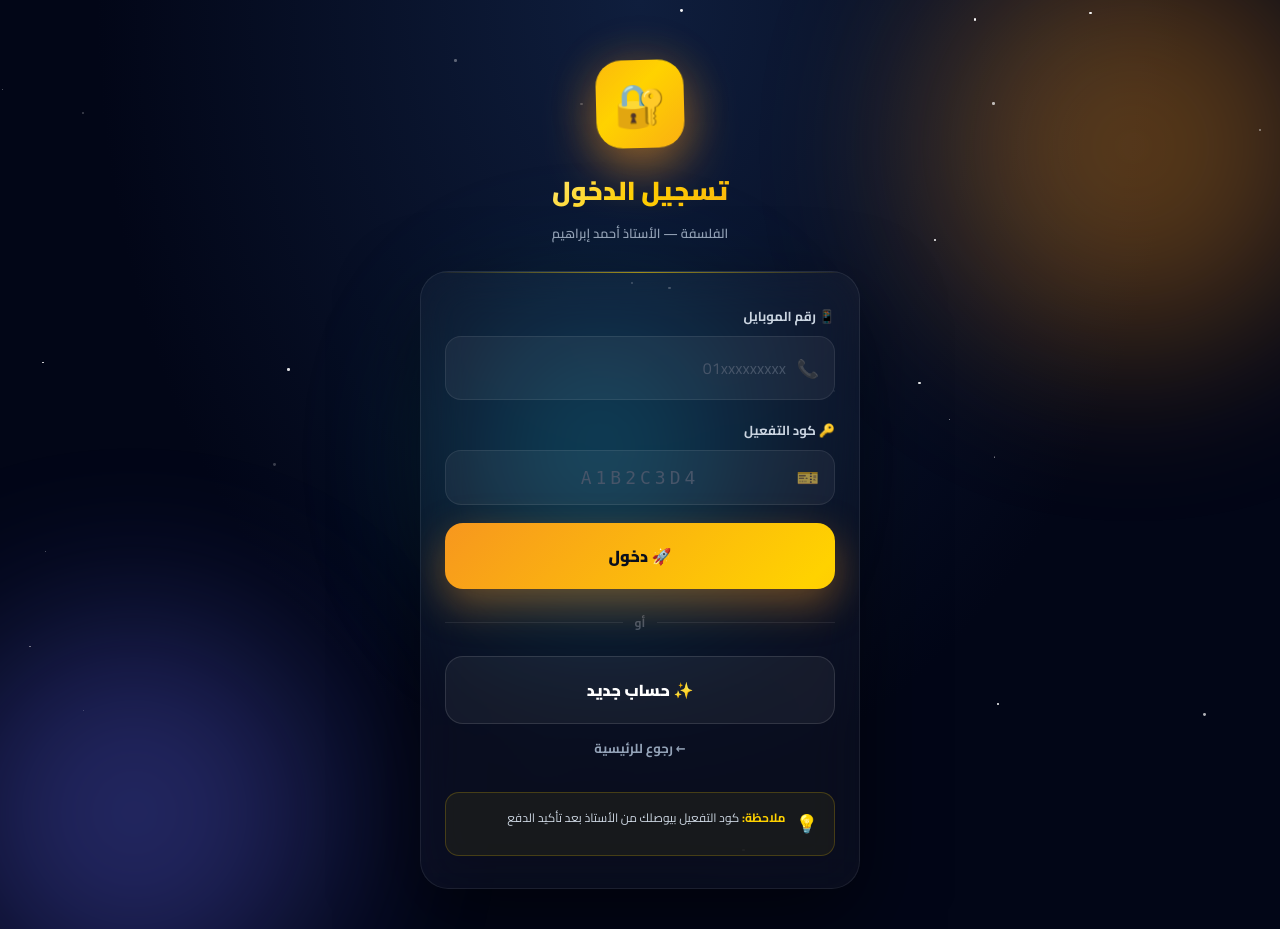
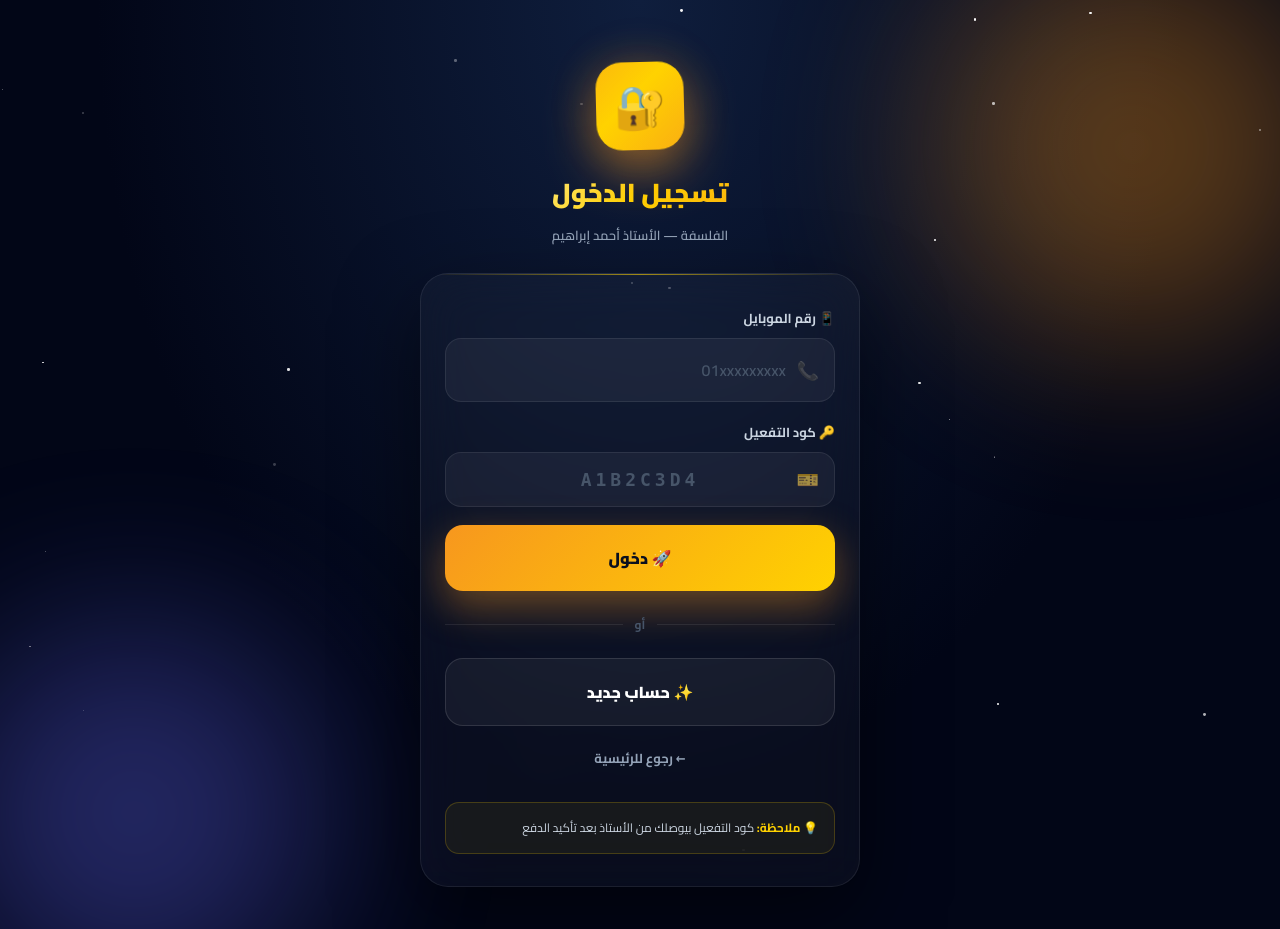
Before and after one commit to a01008062965a-afk/ahmededu, a Flask app: page /login in a window 1280 px wide. Run offline with Flask 3, Linux system fonts and the light colour scheme.

Commit message:
new login

```diff
--- a/templates/login.html
+++ b/templates/login.html
@@ -8,23 +8,16 @@
 <style>
 *{box-sizing:border-box;font-family:'Cairo',Tahoma,sans-serif;margin:0;padding:0;-webkit-tap-highlight-color:transparent}
 body{background:#020617;min-height:100vh;color:#fff;position:relative;display:flex;align-items:center;justify-content:center;padding:20px;overflow-x:hidden}
-
 .bg{position:fixed;inset:0;z-index:0;overflow:hidden;background:radial-gradient(ellipse at top,#0f1e3d 0%,#020617 60%)}
 .orb{position:absolute;border-radius:50%;filter:blur(90px);opacity:0.35}
 .o1{width:400px;height:400px;background:#f7971e;top:-120px;right:-120px;animation:f1 18s infinite}
 .o2{width:380px;height:380px;background:#6366f1;bottom:-120px;left:-120px;animation:f2 20s infinite}
-.o3{width:250px;height:250px;background:#06b6d4;top:40%;left:40%;animation:f3 22s infinite}
 @keyframes f1{0%,100%{transform:translate(0,0)}50%{transform:translate(-70px,70px)}}
 @keyframes f2{0%,100%{transform:translate(0,0)}50%{transform:translate(70px,-50px)}}
-@keyframes f3{0%,100%{transform:translate(0,0)}33%{transform:translate(-40px,-40px)}66%{transform:translate(50px,40px)}}
-
 .stars{position:absolute;inset:0}
 .star{position:absolute;background:#fff;border-radius:50%;animation:tw 3s infinite}
 @keyframes tw{0%,100%{opacity:0.2}50%{opacity:1}}
-
 .wrap{position:relative;z-index:2;max-width:440px;width:100%}
-
-/* Header */
 .head{text-align:center;padding:20px 0 26px;position:relative}
 .logo-wrap{position:relative;margin-bottom:18px;display:inline-block}
 .logo-glow{position:absolute;inset:-10px;background:radial-gradient(circle,rgba(247,151,30,0.5),transparent 70%);filter:blur(28px);animation:pl 3s infinite}
@@ -32,116 +25,60 @@ body{background:#020617;min-height:100vh;color:#fff;position:relative;display:fl
 .logo{position:relative;width:88px;height:88px;background:linear-gradient(135deg,#f7971e 0%,#ffd200 50%,#f7971e 100%);background-size:200% 200%;border-radius:26px;display:flex;align-items:center;justify-content:center;font-size:42px;margin:0 auto;box-shadow:0 20px 50px rgba(247,151,30,0.5);animation:lr 8s infinite ease-in-out,lgl 3s infinite}
 @keyframes lr{0%,100%{transform:rotate(-3deg)}50%{transform:rotate(3deg)}}
 @keyframes lgl{0%,100%{background-position:0% 50%}50%{background-position:100% 50%}}
-
 h1{font-size:26px;font-weight:900;background:linear-gradient(135deg,#fff,#ffd200,#f7971e);-webkit-background-clip:text;-webkit-text-fill-color:transparent;background-clip:text;margin-bottom:6px}
 .head p{color:#94a3b8;font-size:13px;font-weight:600}
-
-/* Card */
 .card{background:rgba(255,255,255,0.03);backdrop-filter:blur(24px);-webkit-backdrop-filter:blur(24px);border:1px solid rgba(255,255,255,0.08);border-radius:28px;padding:32px 24px;box-shadow:0 30px 80px rgba(0,0,0,0.5);position:relative;overflow:hidden}
 .card::before{content:'';position:absolute;top:0;left:0;right:0;height:1px;background:linear-gradient(90deg,transparent,rgba(255,210,0,0.6),transparent)}
-
-.err{background:rgba(229,57,53,0.15);border:1.5px solid rgba(229,57,53,0.3);color:#ef9a9a;padding:14px;border-radius:14px;font-size:13px;font-weight:700;margin-bottom:18px;text-align:center;display:flex;align-items:center;justify-content:center;gap:8px}
-
+.err{background:rgba(229,57,53,0.15);border:1.5px solid rgba(229,57,53,0.3);color:#ef9a9a;padding:14px;border-radius:14px;font-size:13px;font-weight:700;margin-bottom:18px;text-align:center}
 .field{margin-bottom:18px;text-align:right;position:relative}
 .field label{display:block;font-size:13px;color:#cbd5e1;margin-bottom:8px;font-weight:700}
 .field .inp-wrap{position:relative}
 .field .inp-ic{position:absolute;right:16px;top:50%;transform:translateY(-50%);font-size:18px;opacity:0.6}
-.field input{width:100%;padding:16px 48px 16px 18px;font-size:16px;background:rgba(255,255,255,0.05);border:1.5px solid rgba(255,255,255,0.08);border-radius:16px;color:#fff;font-family:inherit;text-align:right;font-weight:600;transition:.25s}
-.field input:focus{outline:none;border-color:#ffd200;background:rgba(255,255,255,0.08);box-shadow:0 0 0 4px rgba(255,210,0,0.1)}
-.field input::placeholder{color:#475569;font-weight:500}
+.field input{width:100%;padding:16px 48px 16px 18px;font-size:16px;background:rgba(255,255,255,0.05);border:1.5px solid rgba(255,255,255,0.08);border-radius:16px;color:#fff;font-family:inherit;text-align:right;font-weight:600}
+.field input:focus{outline:none;border-color:#ffd200;background:rgba(255,255,255,0.08)}
+.field input::placeholder{color:#475569}
 .field input.code{font-family:monospace;letter-spacing:4px;text-align:center;text-transform:uppercase;font-size:18px;font-weight:900;padding-right:18px}
-
-.btn{display:flex;align-items:center;justify-content:center;gap:10px;width:100%;padding:18px;font-size:16px;font-weight:900;border:none;border-radius:18px;cursor:pointer;font-family:inherit;text-decoration:none;transition:.25s cubic-bezier(.4,0,.2,1);position:relative;overflow:hidden}
+.btn{display:flex;align-items:center;justify-content:center;gap:10px;width:100%;padding:18px;font-size:16px;font-weight:900;border:none;border-radius:18px;cursor:pointer;font-family:inherit;text-decoration:none;transition:.25s;margin-top:8px}
 .btn:active{transform:scale(0.97)}
-.btn1{background:linear-gradient(135deg,#f7971e 0%,#ffd200 50%,#f7971e 100%);background-size:200% 100%;color:#0a0f1e;box-shadow:0 15px 40px rgba(247,151,30,0.4);margin-top:8px}
-.btn1::after{content:'';position:absolute;top:0;left:-100%;width:100%;height:100%;background:linear-gradient(90deg,transparent,rgba(255,255,255,0.5),transparent)}
-.btn1:active::after{left:100%;transition:.6s}
+.btn1{background:linear-gradient(135deg,#f7971e,#ffd200);color:#0a0f1e;box-shadow:0 15px 40px rgba(247,151,30,0.4)}
 .btn2{background:rgba(255,255,255,0.05);color:#fff;border:1.5px solid rgba(255,255,255,0.12)}
-.btn2:active{background:rgba(255,210,0,0.1);border-color:rgba(255,210,0,0.4)}
 .btn3{background:transparent;color:#94a3b8;font-size:13px;padding:12px;font-weight:700}
-.btn3:active{color:#ffd200}
-
 .div{display:flex;align-items:center;gap:12px;margin:22px 0;color:#475569;font-size:12px;font-weight:700}
 .div::before,.div::after{content:'';flex:1;height:1px;background:rgba(255,255,255,0.08)}
-
-.note{background:rgba(255,210,0,0.06);border:1.5px solid rgba(255,210,0,0.2);border-radius:14px;padding:14px 16px;font-size:12px;line-height:1.9;color:#cbd5e1;margin-top:20px;display:flex;gap:10px;align-items:flex-start}
-.note .em{font-size:18px;flex-shrink:0}
+.note{background:rgba(255,210,0,0.06);border:1.5px solid rgba(255,210,0,0.2);border-radius:14px;padding:14px 16px;font-size:12px;line-height:1.9;color:#cbd5e1;margin-top:20px}
 .note b{color:#ffd200}
 </style>
 </head>
 <body>
-
-<div class="bg">
-<div class="orb o1"></div>
-<div class="orb o2"></div>
-<div class="orb o3"></div>
-<div class="stars" id="stars"></div>
-</div>
-
+<div class="bg"><div class="orb o1"></div><div class="orb o2"></div><div class="stars" id="stars"></div></div>
 <div class="wrap">
-
 <div class="head">
-<div class="logo-wrap">
-<div class="logo-glow"></div>
-<div class="logo">🔐</div>
-</div>
+<div class="logo-wrap"><div class="logo-glow"></div><div class="logo">🔐</div></div>
 <h1>تسجيل الدخول</h1>
 <p>{{ subject }} — الأستاذ {{ teacher }}</p>
 </div>
-
 <div class="card">
-{% if error %}
-<div class="err">⚠️ {{ error }}</div>
-{% endif %}
-
+{% if error %}<div class="err">⚠️ {{ error }}</div>{% endif %}
 <form method="POST">
-
 <div class="field">
 <label>📱 رقم الموبايل</label>
-<div class="inp-wrap">
-<input type="tel" name="phone" placeholder="01xxxxxxxxx" maxlength="11" required>
-<span class="inp-ic">📞</span>
+<div class="inp-wrap"><input type="tel" name="phone" placeholder="01xxxxxxxxx" maxlength="11" required><span class="inp-ic">📞</span></div>
+</div>
+<div class="field">
+<label>🔑 كود التفعيل</label>
+<div class="inp-wrap"><input type="text" name="code" placeholder="A1B2C3D4" maxlength="12" class="code" required><span class="inp-ic">🎫</span></div>
+</div>
+<button type="submit" class="btn btn1">🚀 دخول</button>
+</form>
+<div class="div">أو</div>
+<a href="/register" class="btn btn2">✨ حساب جديد</a>
+<a href="/" class="btn btn3">← رجوع للرئيسية</a>
+<div class="note">💡 <b>ملاحظة:</b> كود التفعيل بيوصلك من الأستاذ بعد تأكيد الدفع</div>
 </div>
 </div>
-
-<div class="field">
-<label>🔑 كود التفعيل</label>
-<div class="inp-wrap">
-<input type="text" name="code" placeholder="A1B2C3D4" maxlength="12" class="code" required>
-<span class="inp-ic">🎫</span>
-</div>
-</div>
-
-<button type="submit" class="btn btn1">🚀 دخول</button>
-
-</form>
-
-<div class="div">أو</div>
-
-<a href="/register" class="btn btn2">✨ حساب جديد</a>
-<a href="/" class="btn btn3">← رجوع للرئيسية</a>
-
-<div class="note">
-<span class="em">💡</span>
-<div><b>ملاحظة:</b> كود التفعيل بيوصلك من الأستاذ بعد تأكيد الدفع</div>
-</div>
-
-</div>
-</div>
-
 <script>
-var sb = document.getElementById('stars');
-for (var i = 0; i < 30; i++) {
-    var s = document.createElement('div');
-    s.className = 'star';
-    var sz = Math.random() * 2 + 1;
-    s.style.width = sz + 'px';
-    s.style.height = sz + 'px';
-    s.style.left = Math.random() * 100 + '%';
-    s.style.top = Math.random() * 100 + '%';
-    s.style.animationDelay = (Math.random() * 3) + 's';
-    sb.appendChild(s);
-}
+var sb=document.getElementById('stars');
+for(var i=0;i<30;i++){var s=document.createElement('div');s.className='star';var sz=Math.random()*2+1;s.style.width=sz+'px';s.style.height=sz+'px';s.style.left=Math.random()*100+'%';s.style.top=Math.random()*100+'%';s.style.animationDelay=(Math.random()*3)+'s';sb.appendChild(s)}
 </script>
 </body>
 </html>
```
